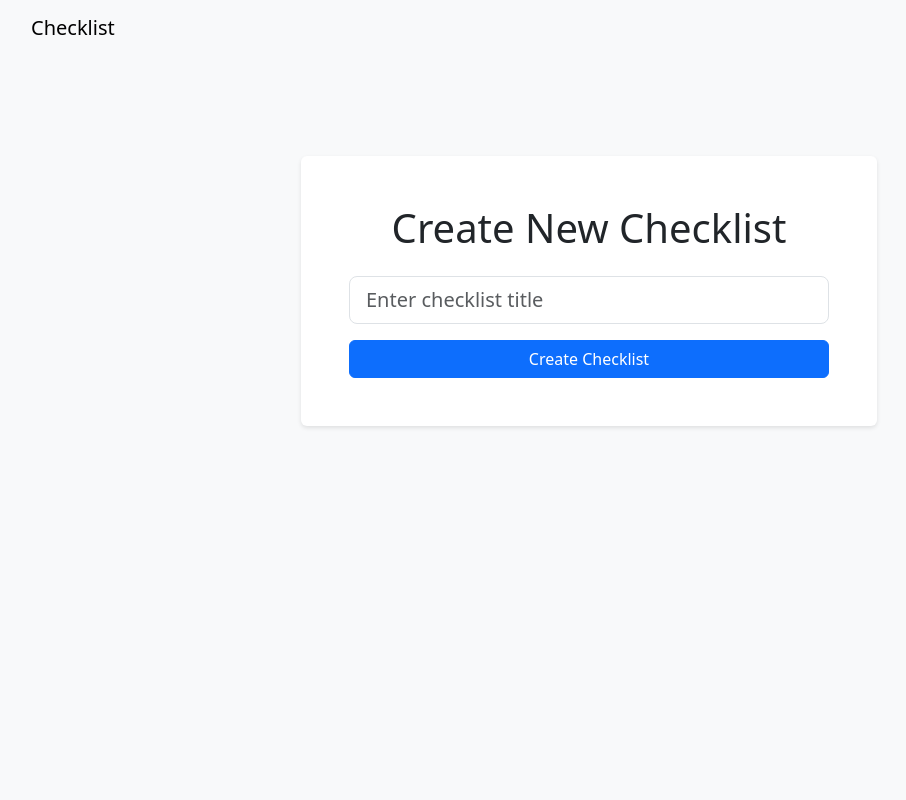
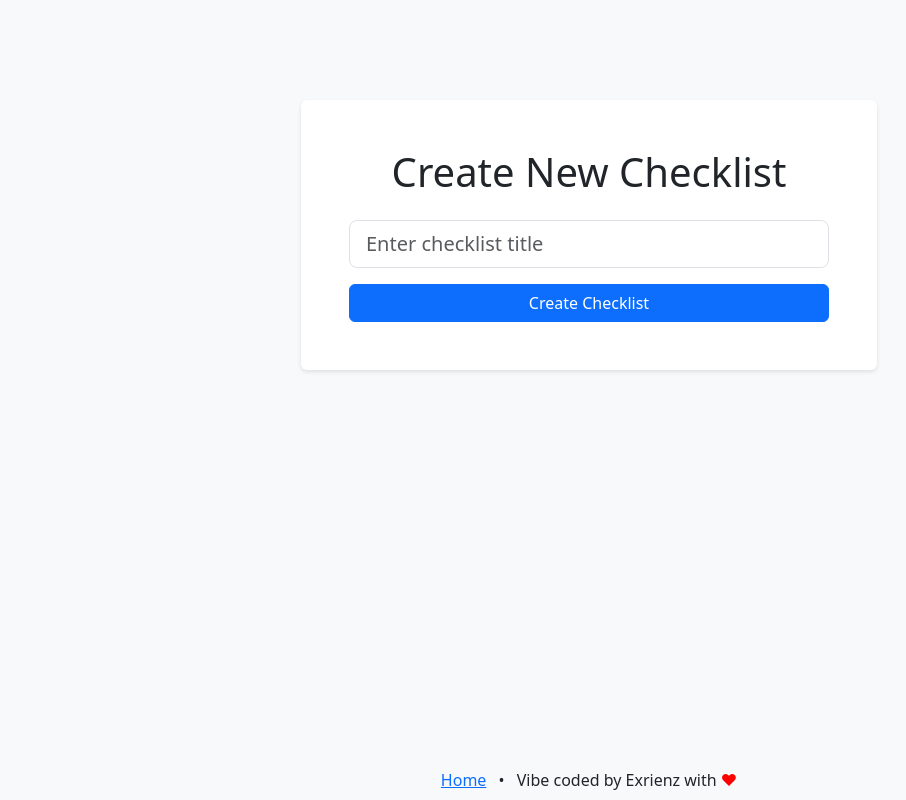
Before and after one commit to exrienz/checklist, a Flask app: page / in a window 1280 px wide. Shown: the whole page, without its empty margins (51-957 px from the left). Run offline with Flask 3, Linux system fonts and the light colour scheme.

Commit message:
Remove navbar and add footer with home link

```diff
--- a/templates/index.html
+++ b/templates/index.html
@@ -24,11 +24,6 @@
     </style>
 </head>
 <body>
-    <nav class="navbar navbar-light bg-light py-2 mb-3">
-        <div class="container">
-            <a class="navbar-brand" href="{{ url_for('index') }}">Checklist</a>
-        </div>
-    </nav>
     <div class="container content-container">
         <div class="card">
             <div class="card-body p-5">
@@ -46,5 +41,10 @@
             </div>
         </div>
     </div>
+    <footer class="bg-light text-center py-2 fixed-bottom">
+        <a href="{{ url_for('index') }}">Home</a>
+        <span class="mx-2">&bull;</span>
+        Vibe coded by Exrienz with <span style="color:red">&hearts;</span>
+    </footer>
 </body>
 </html>
```
Also changed, not shown: templates/checklist.html (+5 -5 lines).
